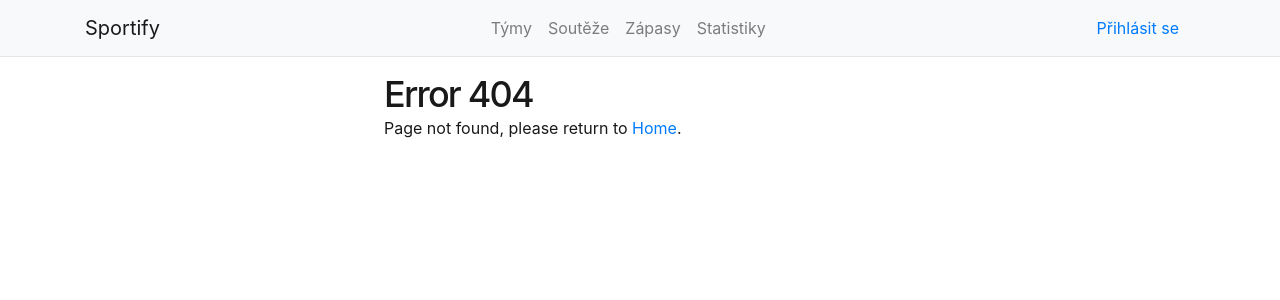
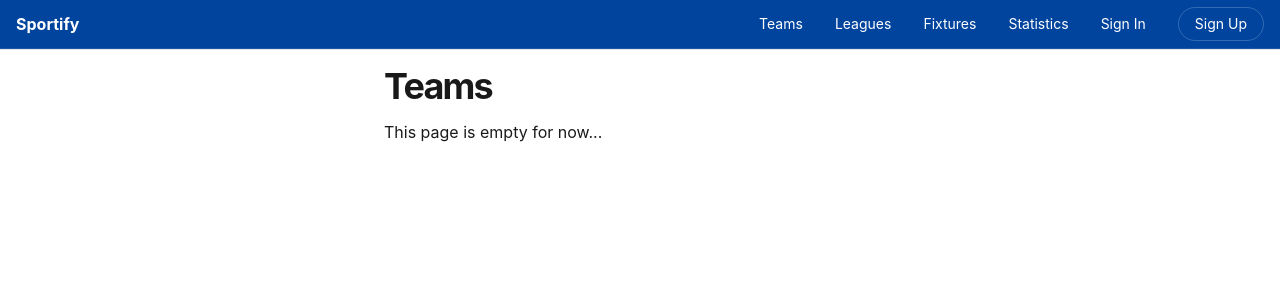
Before and after one commit to Nikolas-Charalambidis/sportify, a React (Create React App) app in the folder frontend/: page /teams in a window 1280 px wide. Before the commit this address had no page. Shown: the top 300 px of the page. Built offline with nearby package versions, Linux system fonts and the light colour scheme; what axios-mock-adapter would draw is missing.

Commit message:
Remove bootstrap from project.

```diff
--- a/frontend/package.json
+++ b/frontend/package.json
@@ -18,11 +18,9 @@
 		"@kevinwolf/formal-web": "0.1.3",
 		"axios": "0.19.0",
 		"axios-mock-adapter": "1.17.0",
-		"bootstrap": "^4.3.1",
 		"classnames": "2.2.6",
 		"date-fns": "2.4.1",
 		"react": "^16.9.0",
-		"react-bootstrap": "^1.0.0-beta.14",
 		"react-dom": "^16.9.0",
 		"react-router-dom": "5.1.2",
 		"react-scripts": "3.1.2",
--- a/frontend/src/Routes.js
+++ b/frontend/src/Routes.js
@@ -12,10 +12,10 @@ export function Routes() {
 	return (
 		<Switch>
 			<Route path="/" exact component={HomePage}/>
-			<Route path="/tymy" exact component={Teams}/>
-			<Route path="/souteze" exact component={Leagues}/>
-			<Route path="/zapasy" exact component={Fixtures}/>
-			<Route path="/statistiky" exact component={Statistics}/>
+			<Route path="/teams" exact component={Teams}/>
+			<Route path="/leagues" exact component={Leagues}/>
+			<Route path="/fixtures" exact component={Fixtures}/>
+			<Route path="/statistics" exact component={Statistics}/>
 			<Route path="*" component={Page404}/>
 		</Switch>
 	);
--- a/frontend/src/organisms/TopNavigation.js
+++ b/frontend/src/organisms/TopNavigation.js
@@ -1,26 +1,83 @@
 import React from 'react';
 import {withRouter} from 'react-router-dom';
-import 'bootstrap/dist/css/bootstrap.min.css';
-import {Navbar, Nav, Container} from "react-bootstrap";
+import classNames from 'classnames';
 
-function TopNavigationBase() {
+import {AvatarPhoto, Link} from '../atoms/';
+import {useAuth} from '../utils/auth';
+
+const navLinkTextStyle = 'f6 dib white';
+const navLinkStyle = classNames(navLinkTextStyle, 'dim');
+const navButtonStyle = classNames(
+	navLinkTextStyle,
+	'bg-transparent bg-animate hover-bg-white hover-black pv2 ph3 mh3 br-pill ba b--white-20',
+);
+
+function TopNavigationBase({history}) {
+	const {user, signout} = useAuth();
+
 	return (
-		<Navbar sticky="top" bg="light" expand="lg">
-			<Container>
-				<Navbar.Brand href="/">Sportify</Navbar.Brand>
-				<Navbar.Toggle aria-controls="basic-navbar-nav" />
-				<Navbar.Collapse id="basic-navbar-nav">
-					<Nav className="m-auto">
-						<Nav.Link>Týmy</Nav.Link>
-						<Nav.Link href="/souteze">Soutěže</Nav.Link>
-						<Nav.Link href="/zapasy">Zápasy</Nav.Link>
-						<Nav.Link href="/statistiky">Statistiky</Nav.Link>
-					</Nav>
-					<Nav.Link href="/login">Přihlásit se</Nav.Link>
-				</Navbar.Collapse>
-			</Container>
-		</Navbar>
-	);
+		<nav className="flex justify-between bb b--white-10 bg-dark-blue white">
+		<Link to="/" noUnderline className="b white flex items-center pv2 ph3">
+		Sportify
+		</Link>
+		<div className="flex-grow flex items-center">
+		<Link to="/teams" className={classNames(navLinkStyle, 'pa3')}>
+	Teams
+	</Link>
+	<Link to="/Leagues" className={classNames(navLinkStyle, 'pa3')}>
+	Leagues
+	</Link>
+	<Link to="/Fixtures" className={classNames(navLinkStyle, 'pa3')}>
+	Fixtures
+	</Link>
+	<Link to="/Statistics" className={classNames(navLinkStyle, 'pa3')}>
+	Statistics
+	</Link>
+	{user ? (
+		<>
+		<Link to="/settings" className={classNames(navLinkStyle, 'pa3')}>
+		Settings
+		</Link>
+		<Link
+		to={`/${user.screenName}`}
+		noUnderline
+		className={classNames(
+				navLinkStyle,
+			'ph3 pv1 h-100 flex items-center',
+	)}
+	>
+	<AvatarPhoto
+		className="v-mid dib mr2"
+		src={user.profileImageUrl}
+		alt={user.screenName}
+		size={2}
+		/>{' '}
+		{user.name}
+	</Link>
+	<button
+		className={navButtonStyle}
+		onClick={() => {
+		signout();
+		history.push('/');
+		window.location.reload();
+	}}
+	>
+		Sign Out
+	</button>
+	</>
+	) : (
+	<>
+	<Link to="/auth/signin" className={classNames(navLinkStyle, 'pa3')}>
+		Sign In
+	</Link>
+	<Link to="/auth/signup" noUnderline className={navButtonStyle}>
+		Sign Up
+	</Link>
+	</>
+	)}
+</div>
+	</nav>
+);
 }
 
 export const TopNavigation = withRouter(TopNavigationBase);
```
Also changed, not shown: 1 other file (tests, documents, lock files or other folders).
